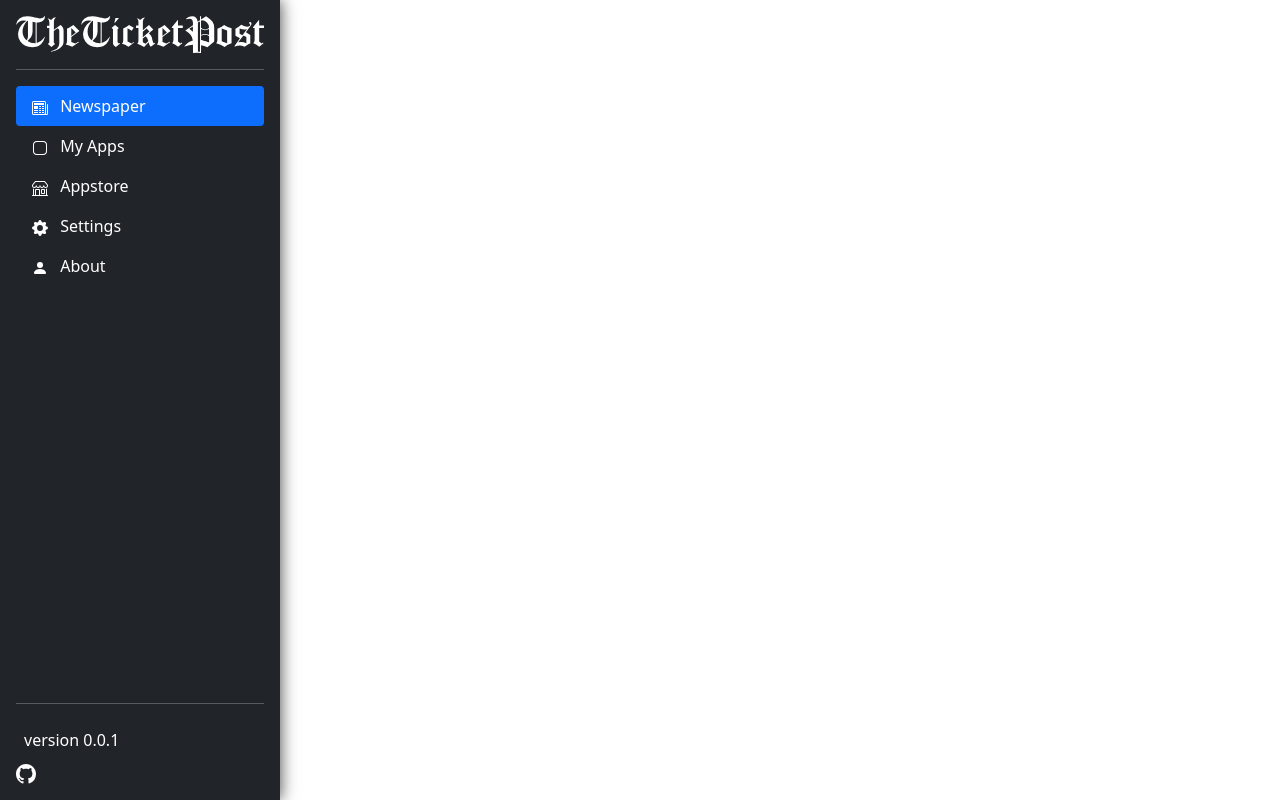
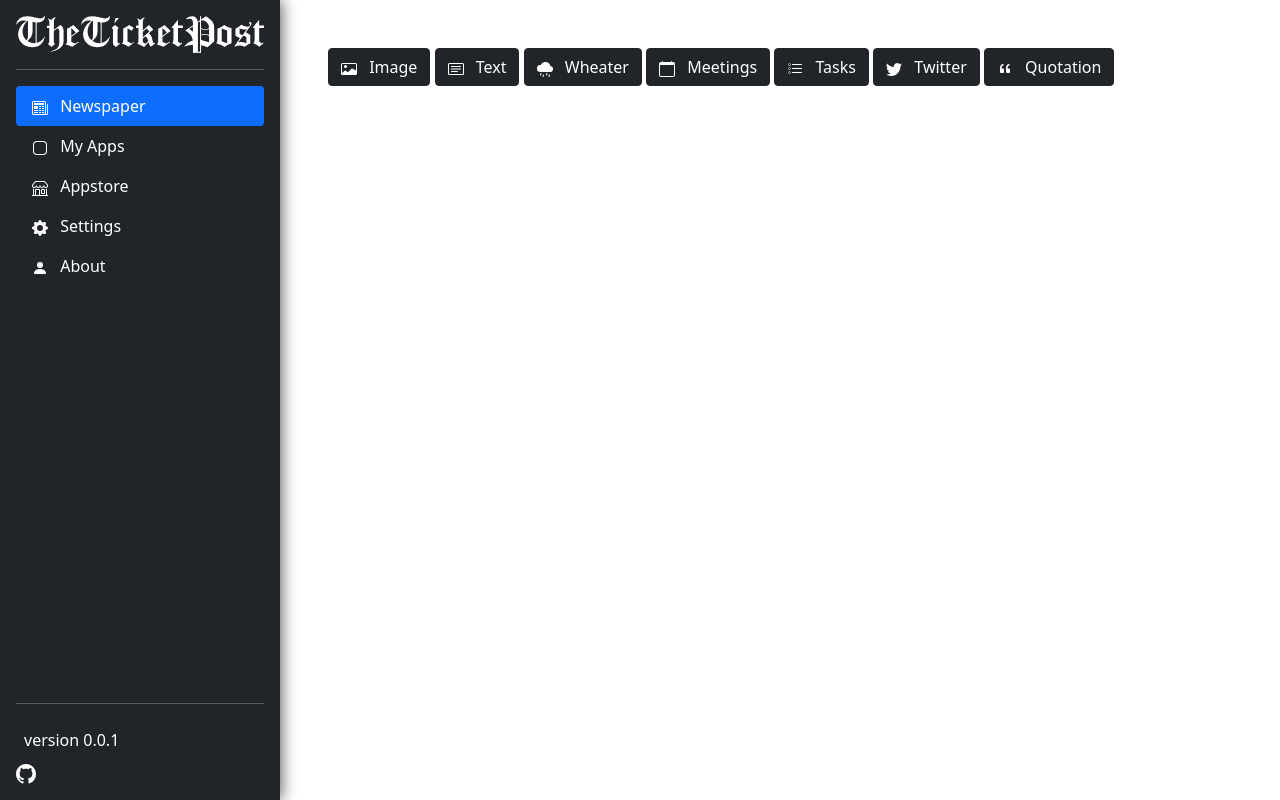
Before and after one commit to theticketpost/theticketpost-service, a Flask app: page / in a window 1280 px wide. Run offline with Flask 2, Linux system fonts and the light colour scheme.

Commit message:
Adding some component examples in the newspaper section

```diff
--- a/theticketpost/templates/base.html
+++ b/theticketpost/templates/base.html
@@ -32,9 +32,13 @@
             <symbol id="github" viewBox="0 0 16 16">
                 <path d="M8 0C3.58 0 0 3.58 0 8c0 3.54 2.29 6.53 5.47 7.59.4.07.55-.17.55-.38 0-.19-.01-.82-.01-1.49-2.01.37-2.53-.49-2.69-.94-.09-.23-.48-.94-.82-1.13-.28-.15-.68-.52-.01-.53.63-.01 1.08.58 1.23.82.72 1.21 1.87.87 2.33.66.07-.52.28-.87.51-1.07-1.78-.2-3.64-.89-3.64-3.95 0-.87.31-1.59.82-2.15-.08-.2-.36-1.02.08-2.12 0 0 .67-.21 2.2.82.64-.18 1.32-.27 2-.27.68 0 1.36.09 2 .27 1.53-1.04 2.2-.82 2.2-.82.44 1.1.16 1.92.08 2.12.51.56.82 1.27.82 2.15 0 3.07-1.87 3.75-3.65 3.95.29.25.54.73.54 1.48 0 1.07-.01 1.93-.01 2.2 0 .21.15.46.55.38A8.012 8.012 0 0 0 16 8c0-4.42-3.58-8-8-8z"/>
             </symbol>
+            <symbol id="twitter" viewBox="0 0 16 16">
+                <path d="M5.026 15c6.038 0 9.341-5.003 9.341-9.334 0-.14 0-.282-.006-.422A6.685 6.685 0 0 0 16 3.542a6.658 6.658 0 0 1-1.889.518 3.301 3.301 0 0 0 1.447-1.817 6.533 6.533 0 0 1-2.087.793A3.286 3.286 0 0 0 7.875 6.03a9.325 9.325 0 0 1-6.767-3.429 3.289 3.289 0 0 0 1.018 4.382A3.323 3.323 0 0 1 .64 6.575v.045a3.288 3.288 0 0 0 2.632 3.218 3.203 3.203 0 0 1-.865.115 3.23 3.23 0 0 1-.614-.057 3.283 3.283 0 0 0 3.067 2.277A6.588 6.588 0 0 1 .78 13.58a6.32 6.32 0 0 1-.78-.045A9.344 9.344
+            0 0 0 5.026 15z"/>
+            </symbol>
         </svg>
+
         <main>
-
             <div class="sidebar d-flex flex-column flex-shrink-0 p-3 text-white bg-dark" style="width: 280px;">
                 <img src="{{ url_for('static', filename='theticketpost_horizontal_white.svg') }}" alt="">
                 <hr>
--- a/theticketpost/templates/newspaper.html
+++ b/theticketpost/templates/newspaper.html
@@ -3,7 +3,81 @@
 {% set active_page = 'dashboard' %}
 
 {% block content %}
-<div class="p-5 text-center">
+
+
+
+<svg xmlns="http://www.w3.org/2000/svg" style="display: none;">
+    <symbol id="card-image" viewBox="0 0 16 16">
+        <path d="M6.002 5.5a1.5 1.5 0 1 1-3 0 1.5 1.5 0 0 1 3 0z"/>
+        <path d="M1.5 2A1.5 1.5 0 0 0 0 3.5v9A1.5 1.5 0 0 0 1.5 14h13a1.5 1.5 0 0 0 1.5-1.5v-9A1.5 1.5 0 0 0 14.5 2h-13zm13 1a.5.5 0 0 1 .5.5v6l-3.775-1.947a.5.5 0 0 0-.577.093l-3.71 3.71-2.66-1.772a.5.5 0 0 0-.63.062L1.002 12v.54A.505.505 0 0 1 1 12.5v-9a.5.5 0 0 1 .5-.5h13z"/>
+    </symbol>
+    <symbol id="card-text" viewBox="0 0 16 16">
+        <path d="M14.5 3a.5.5 0 0 1 .5.5v9a.5.5 0 0 1-.5.5h-13a.5.5 0 0 1-.5-.5v-9a.5.5 0 0 1 .5-.5h13zm-13-1A1.5 1.5 0 0 0 0 3.5v9A1.5 1.5 0 0 0 1.5 14h13a1.5 1.5 0 0 0 1.5-1.5v-9A1.5 1.5 0 0 0 14.5 2h-13z"/>
+        <path d="M3 5.5a.5.5 0 0 1 .5-.5h9a.5.5 0 0 1 0 1h-9a.5.5 0 0 1-.5-.5zM3 8a.5.5 0 0 1 .5-.5h9a.5.5 0 0 1 0 1h-9A.5.5 0 0 1 3 8zm0 2.5a.5.5 0 0 1 .5-.5h6a.5.5 0 0 1 0 1h-6a.5.5 0 0 1-.5-.5z"/>
+    </symbol>
+    <symbol id="weather" viewBox="0 0 16 16">
+        <path d="M4.158 12.025a.5.5 0 0 1 .316.633l-.5 1.5a.5.5 0 0 1-.948-.316l.5-1.5a.5.5 0 0 1 .632-.317zm6 0a.5.5 0 0 1 .316.633l-.5 1.5a.5.5 0 0 1-.948-.316l.5-1.5a.5.5 0 0 1 .632-.317zm-3.5 1.5a.5.5 0 0 1 .316.633l-.5 1.5a.5.5 0 0 1-.948-.316l.5-1.5a.5.5 0 0 1 .632-.317zm6 0a.5.5 0 0 1 .316.633l-.5 1.5a.5.5 0 1 1-.948-.316l.5-1.5a.5.5 0 0 1 .632-.317zm.747-8.498a5.001 5.001 0 0 0-9.499-1.004A3.5 3.5 0 1 0 3.5 11H13a3 3 0 0 0 .405-5.973z"/>
+    </symbol>
+    <symbol id="calendar" viewBox="0 0 16 16">
+        <path d="M3.5 0a.5.5 0 0 1 .5.5V1h8V.5a.5.5 0 0 1 1 0V1h1a2 2 0 0 1 2 2v11a2 2 0 0 1-2 2H2a2 2 0 0 1-2-2V3a2 2 0 0 1 2-2h1V.5a.5.5 0 0 1 .5-.5zM1 4v10a1 1 0 0 0 1 1h12a1 1 0 0 0 1-1V4H1z"/>
+    </symbol>
+    <symbol id="tasks" viewBox="0 0 16 16">
+        <path fill-rule="evenodd" d="M2 2.5a.5.5 0 0 0-.5.5v1a.5.5 0 0 0 .5.5h1a.5.5 0 0 0 .5-.5V3a.5.5 0 0 0-.5-.5H2zM3 3H2v1h1V3z"/>
+        <path d="M5 3.5a.5.5 0 0 1 .5-.5h9a.5.5 0 0 1 0 1h-9a.5.5 0 0 1-.5-.5zM5.5 7a.5.5 0 0 0 0 1h9a.5.5 0 0 0 0-1h-9zm0 4a.5.5 0 0 0 0 1h9a.5.5 0 0 0 0-1h-9z"/>
+        <path fill-rule="evenodd" d="M1.5 7a.5.5 0 0 1 .5-.5h1a.5.5 0 0 1 .5.5v1a.5.5 0 0 1-.5.5H2a.5.5 0 0 1-.5-.5V7zM2 7h1v1H2V7zm0 3.5a.5.5 0 0 0-.5.5v1a.5.5 0 0 0 .5.5h1a.5.5 0 0 0 .5-.5v-1a.5.5 0 0 0-.5-.5H2zm1 .5H2v1h1v-1z"/>
+    </symbol>
+    <symbol id="quote" viewBox="0 0 16 16">
+        <path d="M12 12a1 1 0 0 0 1-1V8.558a1 1 0 0 0-1-1h-1.388c0-.351.021-.703.062-1.054.062-.372.166-.703.31-.992.145-.29.331-.517.559-.683.227-.186.516-.279.868-.279V3c-.579 0-1.085.124-1.52.372a3.322 3.322 0 0 0-1.085.992 4.92 4.92 0 0 0-.62 1.458A7.712 7.712 0 0 0 9 7.558V11a1 1 0 0 0 1 1h2Zm-6 0a1 1 0 0 0 1-1V8.558a1 1 0 0 0-1-1H4.612c0-.351.021-.703.062-1.054.062-.372.166-.703.31-.992.145-.29.331-.517.559-.683.227-.186.516-.279.868-.279V3c-.579 0-1.085.124-1.52.372a3.322 3.322 0 0 0-1.085.992 4.92 4.92 0 0 0-.62 1.458A7.712 7.712 0 0 0 3 7.558V11a1 1 0 0 0 1 1h2Z"/>
+    </symbol>
+</svg>
+
+
+
+<div class="p-5">
+    <div class="col mb-4">
+        <button type="button" class="btn btn-dark">
+            <svg class="bi me-2" width="16" height="16">
+                <use xlink:href="#card-image"></use>
+            </svg>
+            Image
+        </button>
+        <button type="button" class="btn btn-dark">
+            <svg class="bi me-2" width="16" height="16">
+                <use xlink:href="#card-text"></use>
+            </svg>
+            Text
+        </button>
+        <button type="button" class="btn btn-dark">
+            <svg class="bi me-2" width="16" height="16">
+                <use xlink:href="#weather"></use>
+            </svg>
+            Wheater
+        </button>
+        <button type="button" class="btn btn-dark">
+            <svg class="bi me-2" width="16" height="16">
+                <use xlink:href="#calendar"></use>
+            </svg>
+            Meetings
+        </button>
+        <button type="button" class="btn btn-dark">
+            <svg class="bi me-2" width="16" height="16">
+                <use xlink:href="#tasks"></use>
+            </svg>
+            Tasks
+        </button>
+        <button type="button" class="btn btn-dark">
+            <svg class="bi me-2" width="16" height="16">
+                <use xlink:href="#twitter"></use>
+            </svg>
+            Twitter
+        </button>
+        <button type="button" class="btn btn-dark">
+            <svg class="bi me-2" width="16" height="16">
+                <use xlink:href="#quote"></use>
+            </svg>
+            Quotation
+        </button>
+    </div>
     <div class="d-flex justify-content-center flex-nowrap">
         {% if paper_width > 0 %}
             <div id="newspaper" style="width: {{ paper_width}}px;"></div>
```
